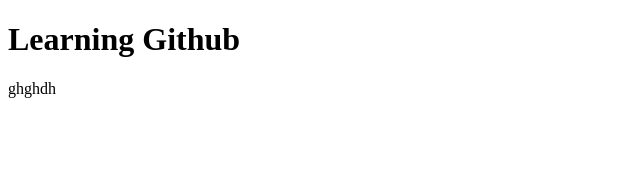
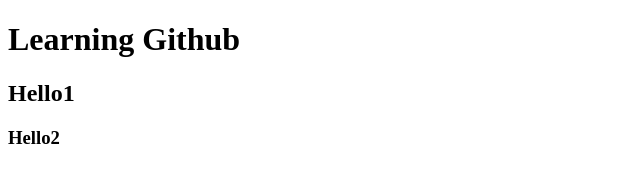
Before and after one commit to tetianako-prog/git-tutorial, a plain HTML site: page index.html in a window 1280 px wide. Shown: the whole page, without its empty margins (0-640 px from the left). Drawn offline with Linux system fonts and the light colour scheme.

Commit message:
Add new branch

```diff
--- a/index.html
+++ b/index.html
@@ -8,7 +8,8 @@
   <body>
     <header class="header"></header>
     <h1>Learning Github</h1>
-    <p>ghghdh</p>
+    <h2>Hello1</h2>
+    <h3>Hello2</h3>
     <footer class="footer"></footer>
   </body>
 </html>
```
